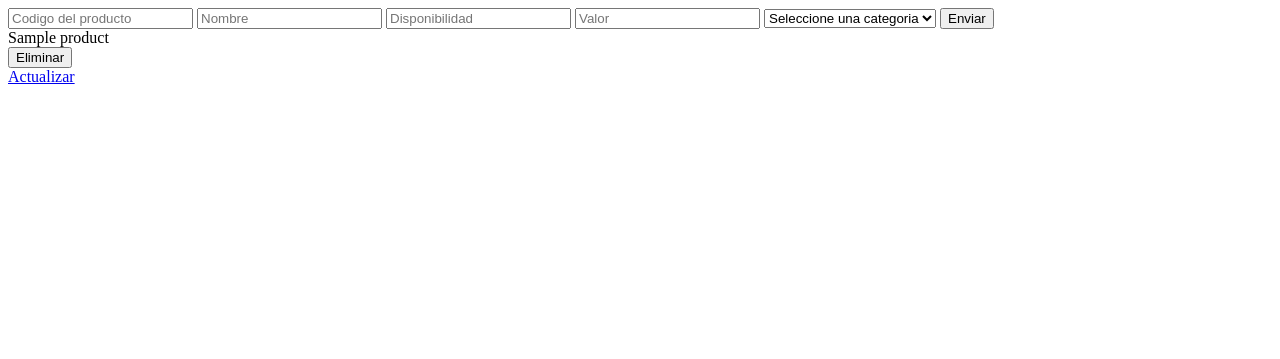
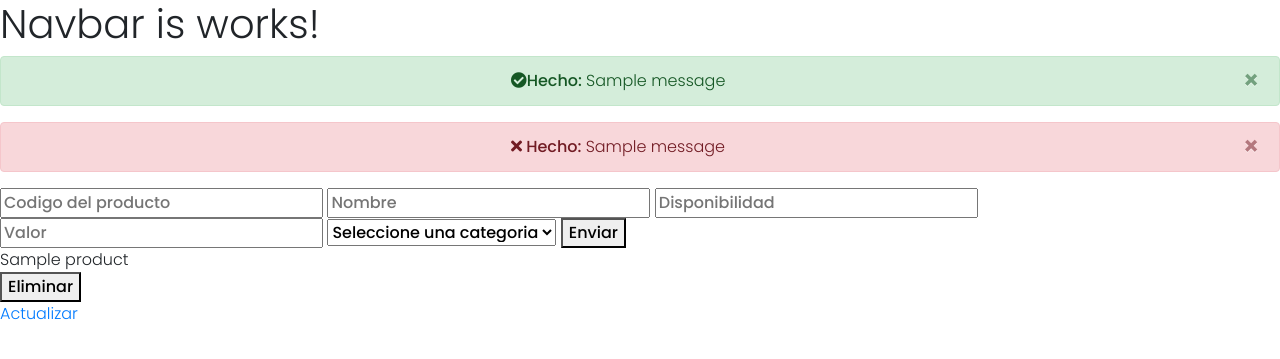
Before and after one commit to DanielCamachoFonseca/Flask-app, a Flask app: page / in a window 1280 px wide. Shown: the top 359 px of the page. Run offline with Flask 2, Linux system fonts and the light colour scheme; tables that the repository leaves empty hold one stand-in row (values such as "Sample post"); one stand-in notice (Sample message) is shown; some libraries are stand-ins or nearby versions.

Commit message:
First change Frontend

```diff
--- a/Backend-Frontend/src/app.py
+++ b/Backend-Frontend/src/app.py
@@ -4,6 +4,10 @@ from flask import Flask
 from src.routes.routes import * #importamos las rutas del modulo routes
 
 app = Flask(__name__)
+#Llave secreta - llave clave de la aplicacion para llevarla a produccion
+app.config.from_mapping(
+    SECRET_KEY='development' #codigo 'development'
+)
 
 #Rutas de la aplicacion
 app.add_url_rule(routes["index_route"], view_func=routes["index_controller"])
--- a/Backend-Frontend/src/controllers/controller.py
+++ b/Backend-Frontend/src/controllers/controller.py
@@ -1,6 +1,6 @@
 #En este modulo se almacenan todas las rutas del proyecto
 
-from flask import request, render_template, redirect
+from flask import request, render_template, redirect, flash
 from flask.views import MethodView #Este modulo importa la logica de la clase MethodView
 from src.db import mysql
 
@@ -21,12 +21,15 @@ class IndexController(MethodView): #Heredo de methodview
         value = request.form['value']
         category = request.form['category']
 
-        print(category)
 
         #Guardo los datos del formulario en la base de datos - tabla products
         with mysql.cursor() as cur: #creo un alias a la sentencia mysql.cursor()
-            cur.execute("INSERT INTO products VALUES(%s, %s, %s, %s, %s)", (code, name, stock, value, category)) #Inserto los valores del formulario a la tabla de la base de datos
-            cur.connection.commit() #Ejecucion de la sentencia
+            try:
+                cur.execute("INSERT INTO products VALUES(%s, %s, %s, %s, %s)", (code, name, stock, value, category)) #Inserto los valores del formulario a la tabla de la base de datos
+                cur.connection.commit() #Ejecucion de la sentencia
+                flash('El producto ha sido agregado correctamente', 'success')
+            except:
+                flash('Un error ha ocurrido','error')
             return redirect('/') #Retorno a la pagina principal - Index
 
 
--- /dev/null
+++ b/Backend-Frontend/src/static/css/style.css
@@ -0,0 +1,5 @@
+@import url('https://fonts.googleapis.com/css2?family=Poppins:wght@300;500&display=swap');
+
+body {
+    font-family: 'Poppins', sans-serif;
+}
--- a/Backend-Frontend/src/templates/base.html
+++ b/Backend-Frontend/src/templates/base.html
@@ -1,14 +1,60 @@
 <!DOCTYPE html>
 <html lang="en">
-<head>
-    <meta charset="UTF-8">
-    <meta http-equiv="X-UA-Compatible" content="IE=edge">
-    <meta name="viewport" content="width=device-width, initial-scale=1.0">
-    <title>Document</title>
-</head>
-<body>
+  <head>
+    <meta charset="UTF-8" />
+    <meta http-equiv="X-UA-Compatible" content="IE=edge" />
+    <meta name="viewport" content="width=device-width, initial-scale=1.0" />
+    <title>Flask-App
+        {% block title %}
+
+        {% endblock %}
+    </title>
+    <!-- Font Awesome -->
+    <link
+      rel="stylesheet"
+      href="https://use.fontawesome.com/releases/v5.8.2/css/all.css"
+    />
+    <!-- Bootstrap core CSS -->
+    <link
+      href="https://cdnjs.cloudflare.com/ajax/libs/twitter-bootstrap/4.5.0/css/bootstrap.min.css"
+      rel="stylesheet"
+    />
+    <!-- Material Design Bootstrap -->
+    <link
+      href="https://cdnjs.cloudflare.com/ajax/libs/mdbootstrap/4.19.1/css/mdb.min.css"
+      rel="stylesheet"
+    />
+    <link rel="stylesheet" href="{{ url_for('static', filename='css/style.css') }}">
+  </head>
+  <body>
+
+    {% include "partials/navbar.html" %}
+
+    {% include "partials/message.html" %}
+
     {% block content %}
 
     {% endblock %}
-</body>
+
+    <!-- JQuery -->
+    <script
+      type="text/javascript"
+      src="https://cdnjs.cloudflare.com/ajax/libs/jquery/3.5.1/jquery.min.js"
+    ></script>
+    <!-- Bootstrap tooltips -->
+    <script
+      type="text/javascript"
+      src="https://cdnjs.cloudflare.com/ajax/libs/popper.js/1.14.4/umd/popper.min.js"
+    ></script>
+    <!-- Bootstrap core JavaScript -->
+    <script
+      type="text/javascript"
+      src="https://cdnjs.cloudflare.com/ajax/libs/twitter-bootstrap/4.5.0/js/bootstrap.min.js"
+    ></script>
+    <!-- MDB core JavaScript -->
+    <script
+      type="text/javascript"
+      src="https://cdnjs.cloudflare.com/ajax/libs/mdbootstrap/4.19.1/js/mdb.min.js"
+    ></script>
+  </body>
 </html>
--- /dev/null
+++ b/Backend-Frontend/src/templates/partials/message.html
@@ -0,0 +1,31 @@
+{% with success = get_flashed_messages(category_filter=["success"]) %}
+    {% if success %}
+        <div class="alert alert-success alert-dismissible fade show text-center" role="alert">
+        {% for message in success %}
+            <strong>
+                <i class="fas fa-check-circle"></i>Hecho:
+            </strong>
+            {{message}}
+        {% endfor %}
+            <button type="button" class="close" data-dismiss="alert" aria-label="Close">
+                <span aria-hidden="true">&times;</span>
+            </button>
+        </div>
+    {% endif %}
+{% endwith %}
+
+{% with error = get_flashed_messages(category_filter=["error"]) %}
+    {% if error %}
+        <div class="alert alert-danger alert-dismissible fade show text-center" role="alert">
+        {% for message in error %}
+            <strong>
+                <i class="fas fa-times"></i> Hecho:
+            </strong>
+            {{message}}
+        {% endfor %}
+            <button type="button" class="close" data-dismiss="alert" aria-label="Close">
+                <span aria-hidden="true">&times;</span>
+            </button>
+        </div>
+    {% endif %}
+{% endwith %}
--- /dev/null
+++ b/Backend-Frontend/src/templates/partials/navbar.html
@@ -0,0 +1 @@
+<h1>Navbar is works!</h1>
```
